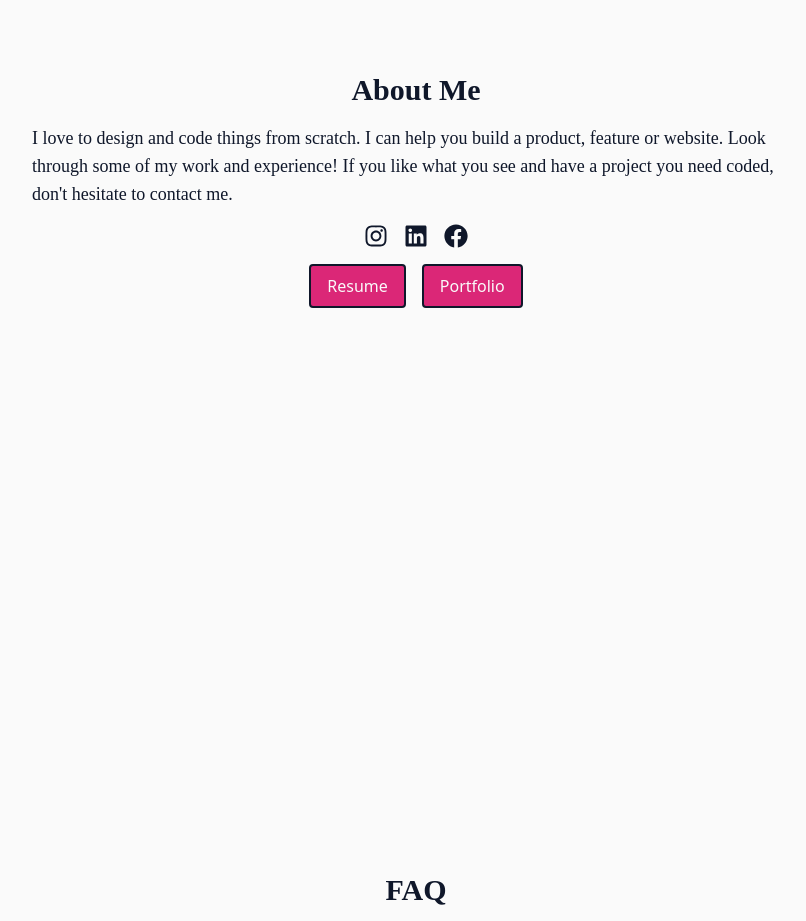
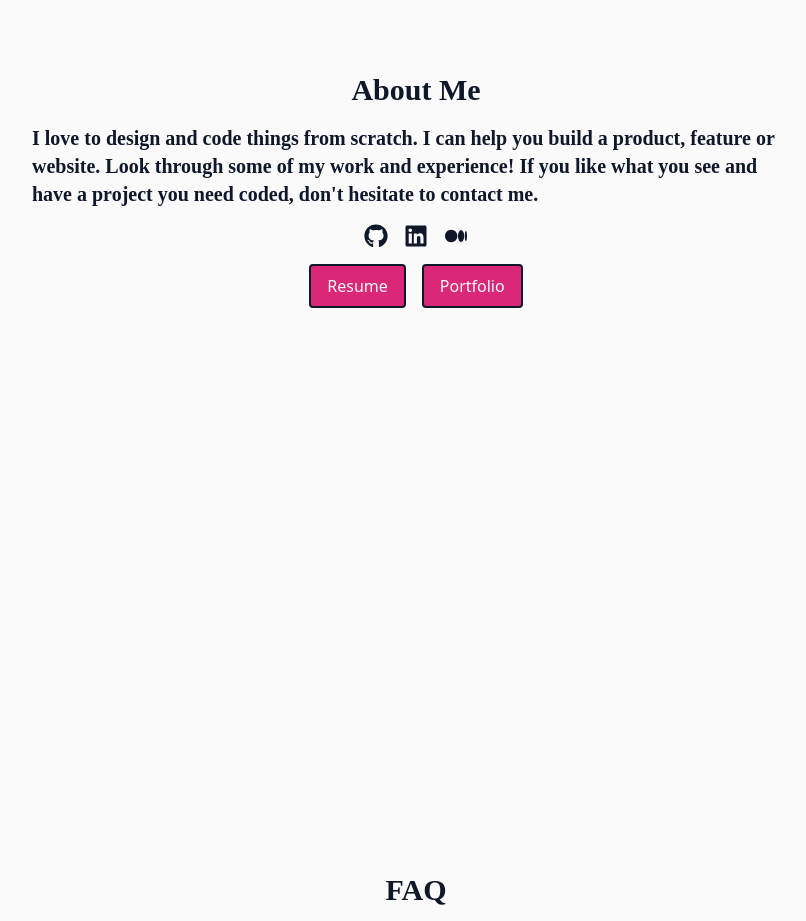
Before and after one commit to Naledi-Dikgale/portfolio-v3, a React (Vite) app: page / in a window 1280 px wide. Shown: the part 1640-2561 px from the top of the page, without its empty margins (224-1030 px from the left). Built offline with nearby package versions, Linux system fonts and the light colour scheme; no server answers; a web font is replaced by a local one.

Commit message:
Update layout

```diff
--- a/src/components/About.jsx
+++ b/src/components/About.jsx
@@ -1,5 +1,6 @@
 import React, { useContext } from 'react';
-import { FaInstagram, FaLinkedin, FaFacebook } from 'react-icons/fa';
+import { FaInstagram, FaLinkedin, FaGithub } from 'react-icons/fa';
+import { RiMediumFill } from "react-icons/ri";
 import { ThemeContext } from '../ThemeContext';
 
 function About() {
@@ -11,18 +12,18 @@ function About() {
         About Me
       </h1>
       <div className="w-full h-auto space-y-4 max-w-3xl mx-auto">
-        <p className="text-lg font-agbalumo">I love to design and code things from scratch.
+        <p className="text-xl font-bold font-agbalumo">I love to design and code things from scratch.
             I can help you build a product, feature or website. Look through some of my work and experience!
             If you like what you see and have a project you need coded, don&apos;t hesitate to contact me.
         </p>
         <div className="flex justify-center space-x-4">
-          <FaInstagram size={24} />
+          <FaGithub size={24} />
           <FaLinkedin size={24} />
-          <FaFacebook size={24} />
+          <RiMediumFill size={24} />
         </div>
         <div className="flex justify-center space-x-4">
           <a href="resume.pdf" className={`px-4 py-2 border-2 rounded ${theme === 'light' ? 'border-secondary bg-button text-primary hover:bg-button hover:text-primary-light' : 'border-primary bg-button text-primary hover:bg-secondary-light hover:text-primary'}`}>Resume</a>
-          <a href="https://portfolio.netlify.app" className={`px-4 py-2 border-2 rounded ${theme === 'light' ? 'border-secondary bg-button text-primary hover:bg-button hover:text-primary-light' : 'border-primary bg-button text-primary hover:bg-secondary-light hover:text-primary'}`}>Portfolio</a>
+          <a href="https://naledi.netlify.app" className={`px-4 py-2 border-2 rounded ${theme === 'light' ? 'border-secondary bg-button text-primary hover:bg-button hover:text-primary-light' : 'border-primary bg-button text-primary hover:bg-secondary-light hover:text-primary'}`}>Portfolio</a>
         </div>
       </div>
     </section>
```
